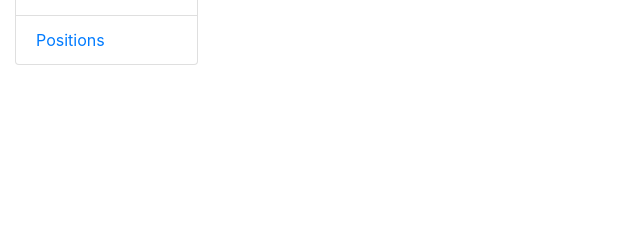
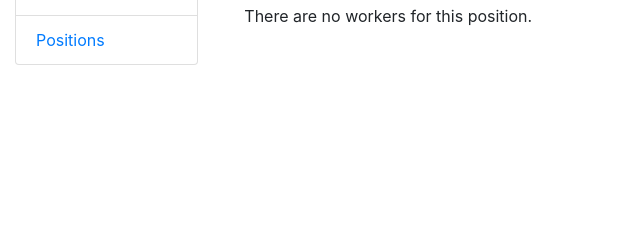
Before and after one commit to TarasSavchyn/IT_Company_Task_Manager, a Django app: template templates/task_manager/position_detail.html in a window 1280 px wide. Shown: the part 152-378 px from the top of the page, without its empty margins (0-640 px from the left). Run offline with Django 3.2, Linux system fonts and the light colour scheme; the template is opened without the code that fills it, so the values that code supplies are empty.

Commit message:
add workers to position_detail template

```diff
--- a/templates/task_manager/position_detail.html
+++ b/templates/task_manager/position_detail.html
@@ -6,4 +6,15 @@
   <p>Position name: {{ position.name }}</p>
   <p>Position duties: {{ position.duties }}</p>
 
+  <div class="ml-3">
+  {% if position.worker_set.all %}
+  {% for worker in position.worker_set.all %}
+    <p> <a href="">{{ worker.first_name }} {{ worker.last_name }} ({{ worker.username }}) </a></p>
+
+  {% endfor %}
+  </div>
+  {% else %}
+    <p>There are no workers for this position. </p>
+  {% endif %}
+
 {% endblock %}
```
